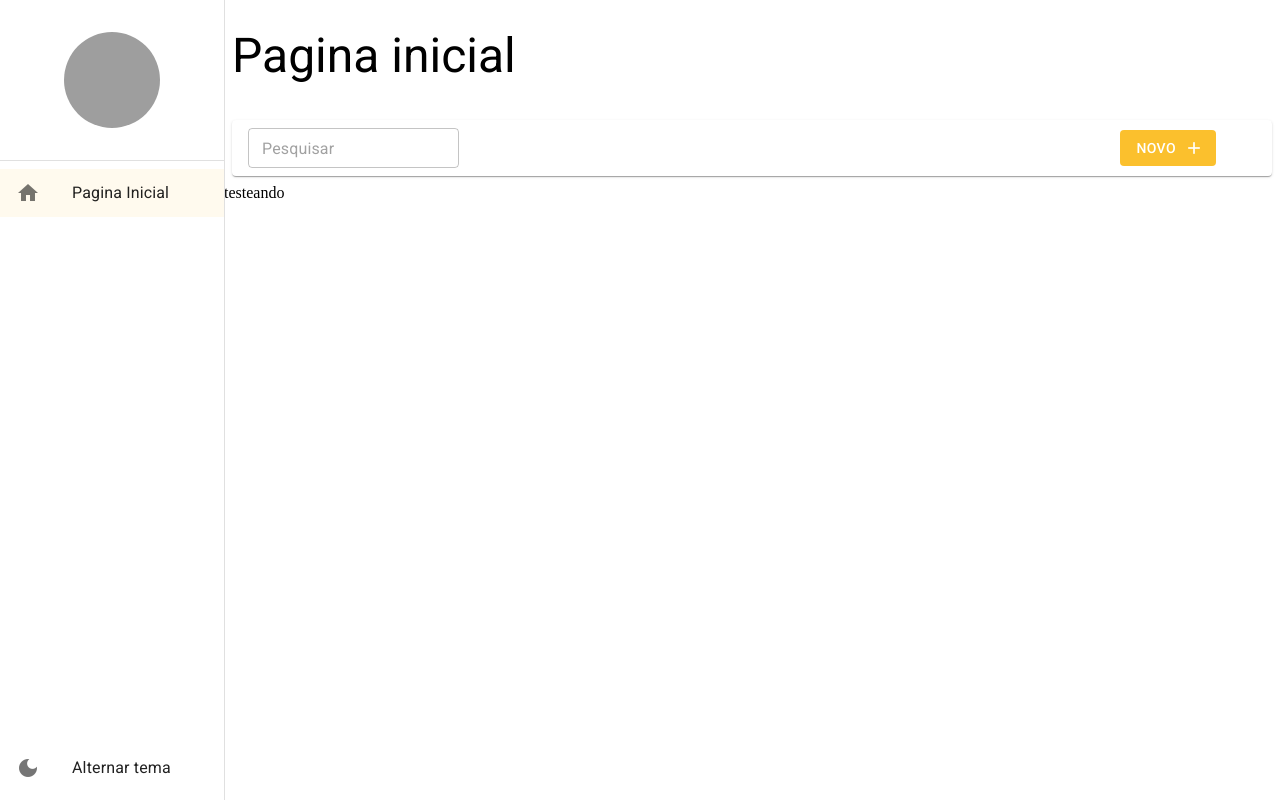
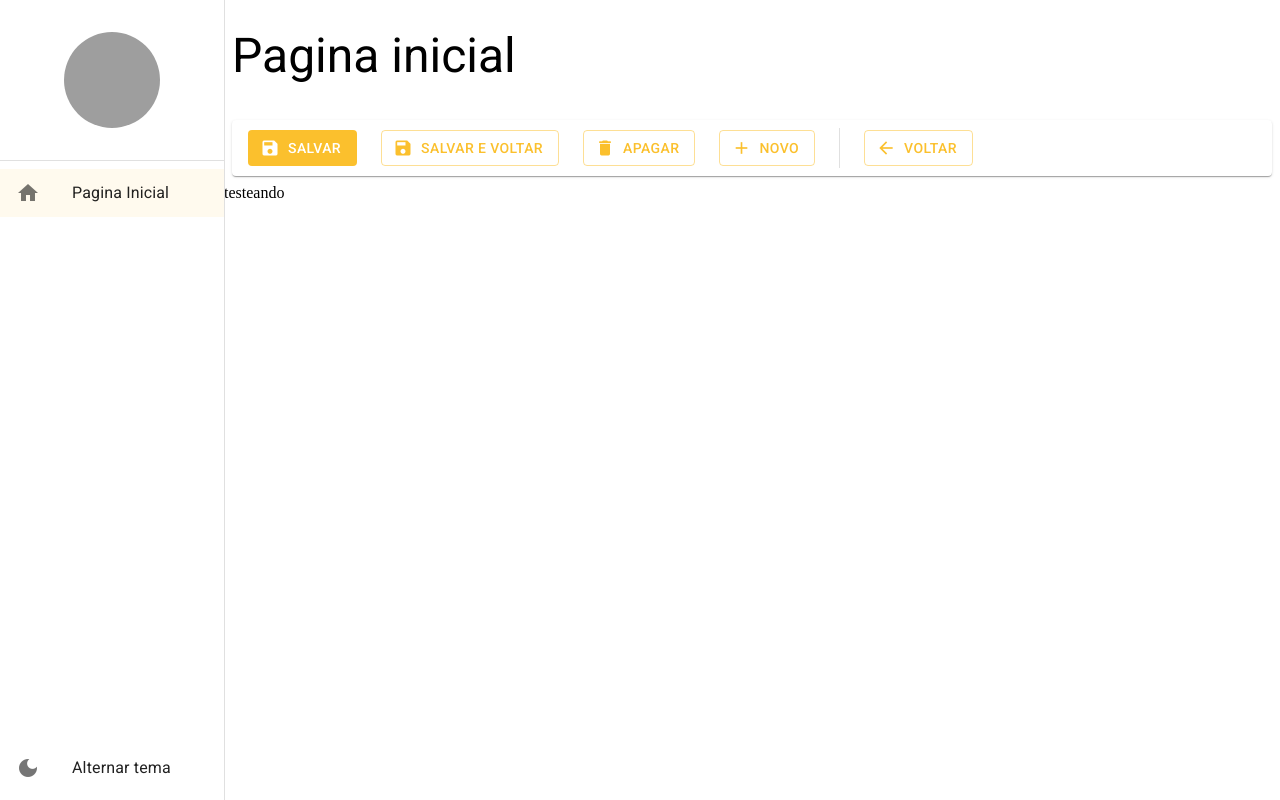
Before and after one commit to Josiel-Ribeiro/cidade-cadastro, a React (Create React App) app: page /pagina-inicial in a window 1280 px wide. Built offline with nearby package versions, Linux system fonts and the light colour scheme; grey boxes are pictures that could not be loaded.

Commit message:
iniciando ferramenta de tetalhes

```diff
--- /dev/null
+++ b/src/shared/components/ferramentasdedetakhe/FerramentasDeDetalhe.tsx
@@ -0,0 +1,82 @@
+import { Box, Button, Divider, Icon, Paper, useTheme } from "@mui/material";
+
+export const FerramentasDeDetalhe = () => {
+  const theme = useTheme();
+
+  return (
+    <Box
+      sx={{
+        height: theme.spacing(5),
+        marginX: 1,
+        padding: 1,
+        paddingX: 2,
+        display: "flex",
+        gap: 3,
+        alignItems: "center",
+      }}
+      component={Paper}
+    >
+      <Button
+        variant="contained"
+        disableElevation
+        startIcon={<Icon>save</Icon>}
+        sx={{
+          color: "primary",
+
+        }}
+      >
+        Salvar
+      </Button>
+
+      <Button
+        variant="outlined"
+        disableElevation
+        startIcon={<Icon>save</Icon>}
+        sx={{
+          color: "primary",
+
+        }}
+      >
+        Salvar e voltar
+      </Button>
+
+      <Button
+        variant="outlined"
+        disableElevation
+        startIcon={<Icon>delete</Icon>}
+        sx={{
+          color: "primary",
+
+        }}
+      >
+        Apagar
+      </Button>
+
+      <Button
+        variant="outlined"
+        disableElevation
+        startIcon={<Icon>add</Icon>}
+        sx={{
+          color: "primary",
+
+        }}
+      >
+        Novo
+      </Button>
+
+    <Divider variant="middle" orientation="vertical"/>
+
+      <Button
+          variant="outlined"
+        disableElevation
+        startIcon={<Icon>arrow_back</Icon>}
+        sx={{
+          color: "primary",
+
+        }}
+      >
+        Voltar
+      </Button>
+    </Box>
+  );
+};
--- a/src/shared/components/index.ts
+++ b/src/shared/components/index.ts
@@ -1,2 +1,3 @@
 export * from '../components/menulateral/MenuLateral'
 export * from './FerramentasDaListagem/FerramentasDaListagem'
+export * from './ferramentasdedetakhe/FerramentasDeDetalhe'
--- a/src/shared/pages/dashborrd/Dashboart.tsx
+++ b/src/shared/pages/dashborrd/Dashboart.tsx
@@ -1,5 +1,5 @@
 import { useState } from "react";
-import { FerramentasDaListagem } from "../../components";
+import { FerramentasDaListagem, FerramentasDeDetalhe } from "../../components";
 import { LayoutBaseDePagina } from "../../layouts";
 
 export const Dashboard = () => {
@@ -9,12 +9,7 @@ export const Dashboard = () => {
     <LayoutBaseDePagina
       titulo="Pagina inicial"
       BarraDeFerramentas={
-        <FerramentasDaListagem
-          mostrarInputBusca
-          textoDaBusca={texto}
-          aoMudarTextoDeBusca={() => setTexto}
-          aoClicarEmNovo={() => setTexto}
-        />
+     <FerramentasDeDetalhe/>
       }
     >
       testeando
```
